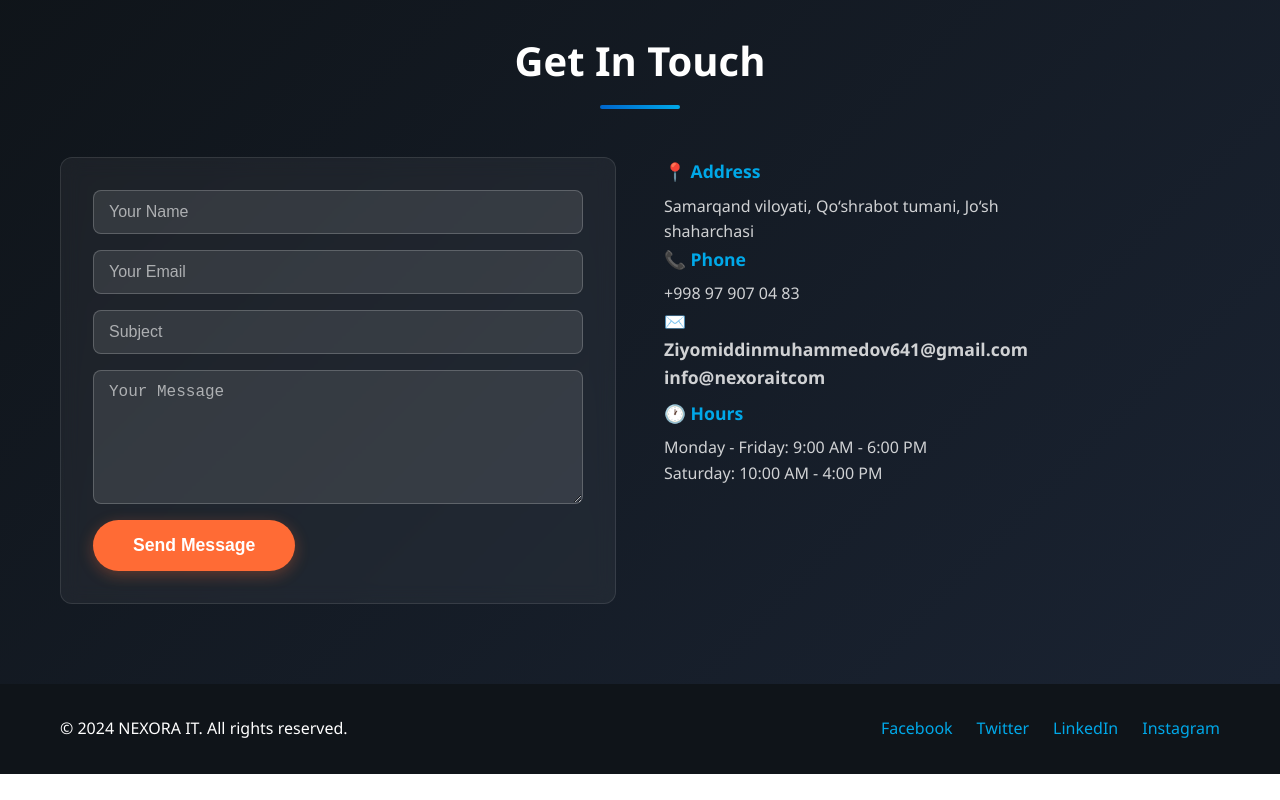
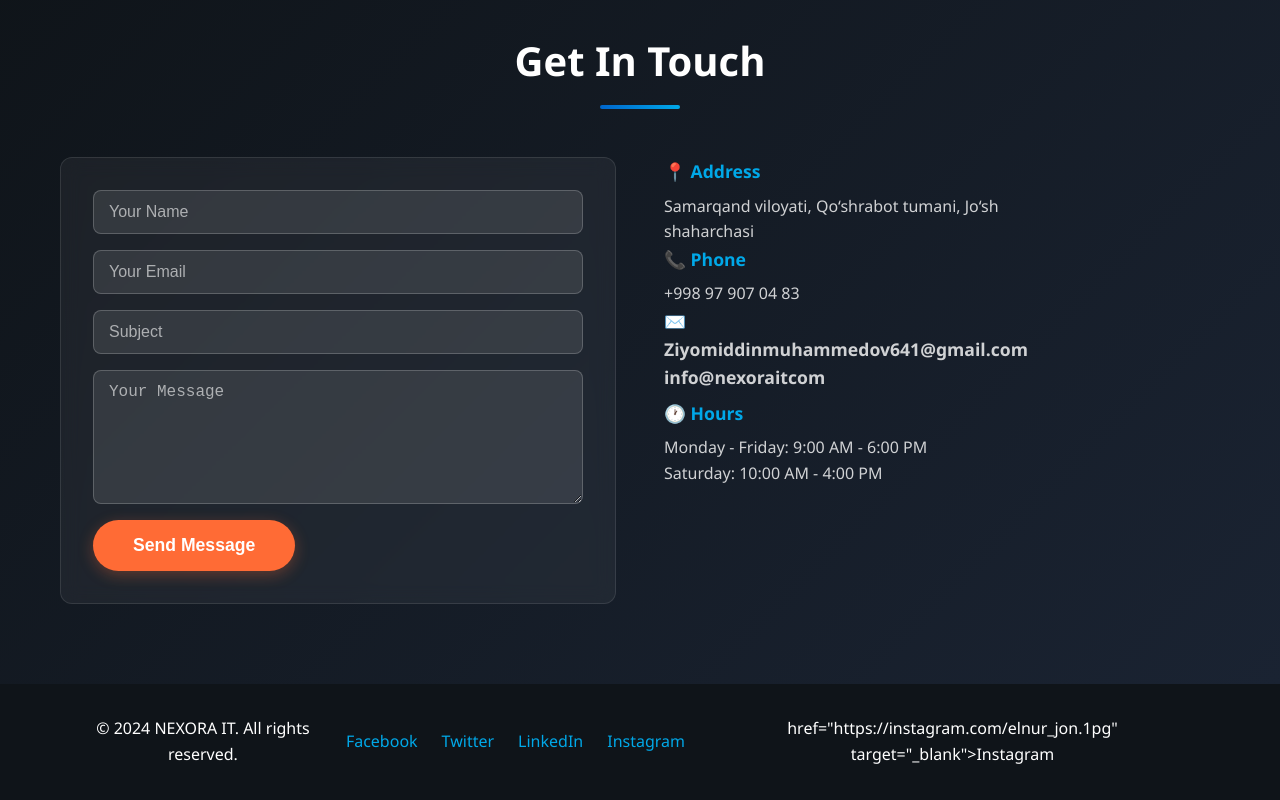
Before and after one commit to Ziyomiddinmu/nexora-it-website, a website: page index.html in a window 1280 px wide. Shown: the part 4626-5426 px from the top of the page. Before the commit the page ends 5400 px from the top, so only its background shows below. Drawn offline with Linux system fonts and the light colour scheme.

Commit message:
Update index.html

```diff
--- a/index.html
+++ b/index.html
@@ -224,7 +224,9 @@
                 <a href="#">Twitter</a>
                 <a href="#">LinkedIn</a>
                 <a href="#">Instagram</a>
-            </div>
+
+            </div>href="https://instagram.com/elnur_jon.1pg" target="_blank">Instagram</a>
+        </div>
         </div>
     </footer>
 
```
